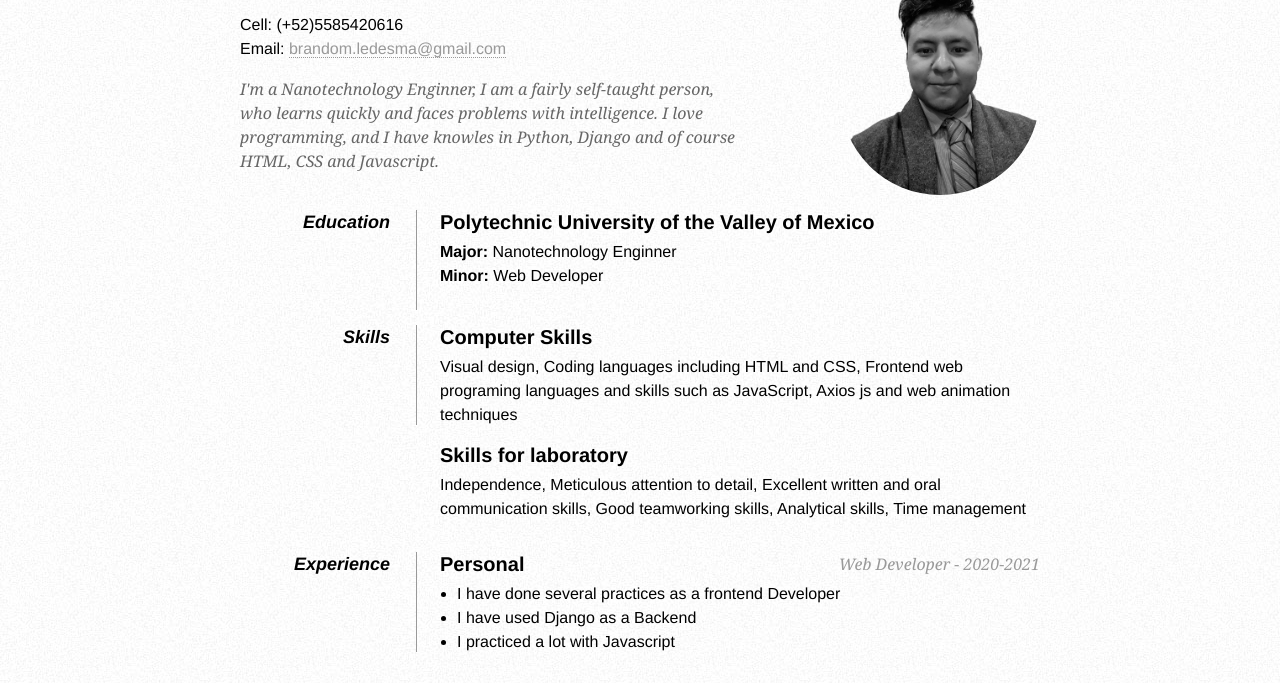
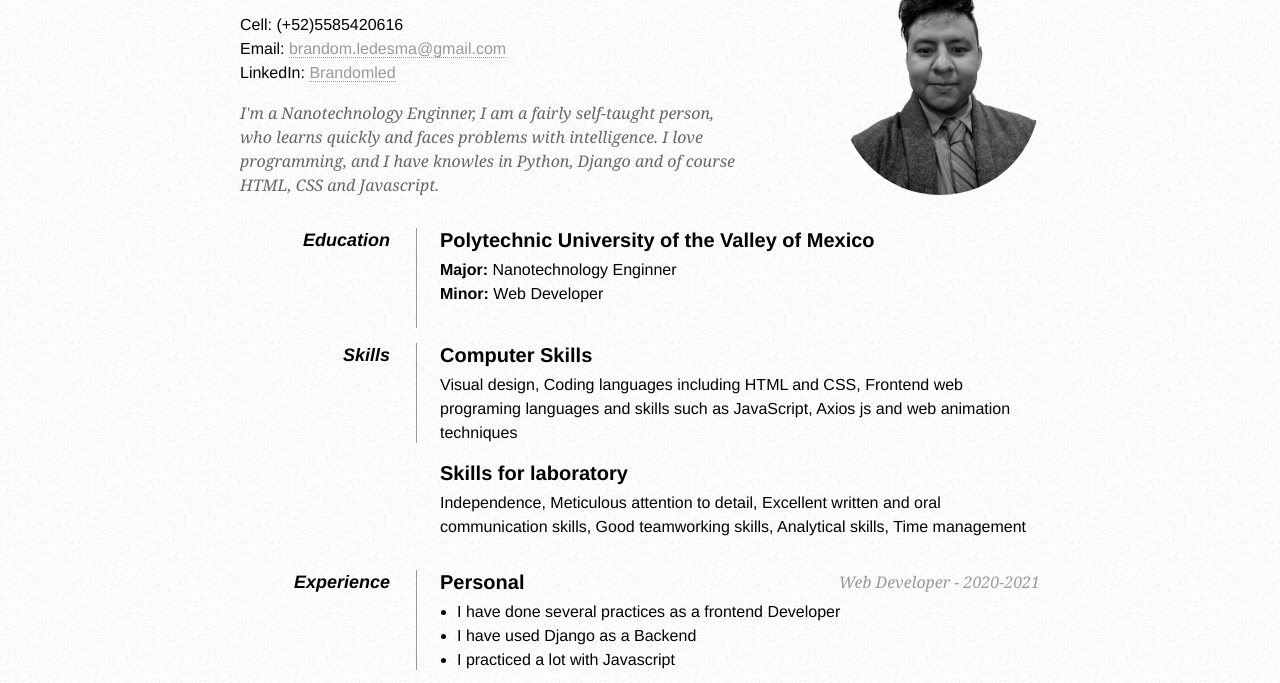
Before and after one commit to Zurybr/Cv, a plain HTML site: page index.html in a window 1280 px wide. Shown: the part 84-767 px from the top of the page. Drawn offline with Linux system fonts and the light colour scheme.

Commit message:
Update index.html

```diff
--- a/index.html
+++ b/index.html
@@ -41,7 +41,9 @@
 
             <p>
                 Cell: <span class="tel">(+52)5585420616</span><br />
-                Email: <a class="email" href="mailto:brandom.ledesma@gmail.com">brandom.ledesma@gmail.com</a>
+                Email: <a class="email" href="mailto:brandom.ledesma@gmail.com">brandom.ledesma@gmail.com</a><br/>
+                LinkedIn: <a class="email" href="https://www.linkedin.com/in/brandomled/">Brandomled</a>
+
             </p>
         </div>
 
```
